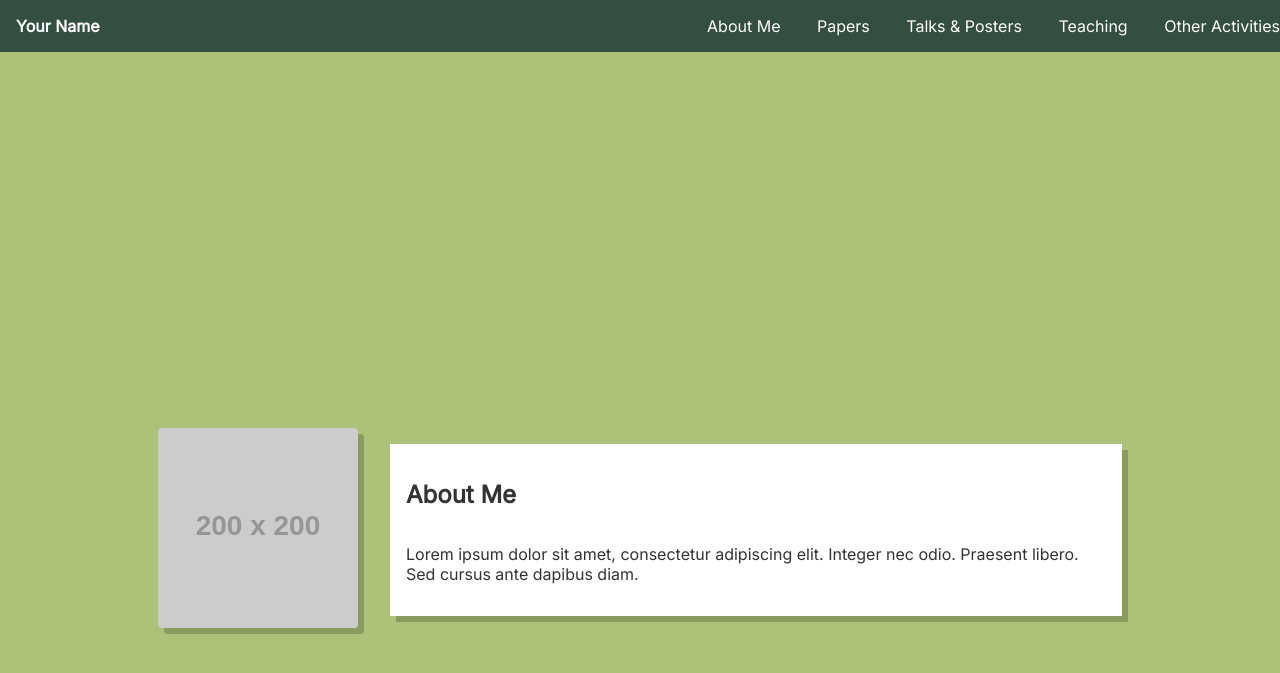
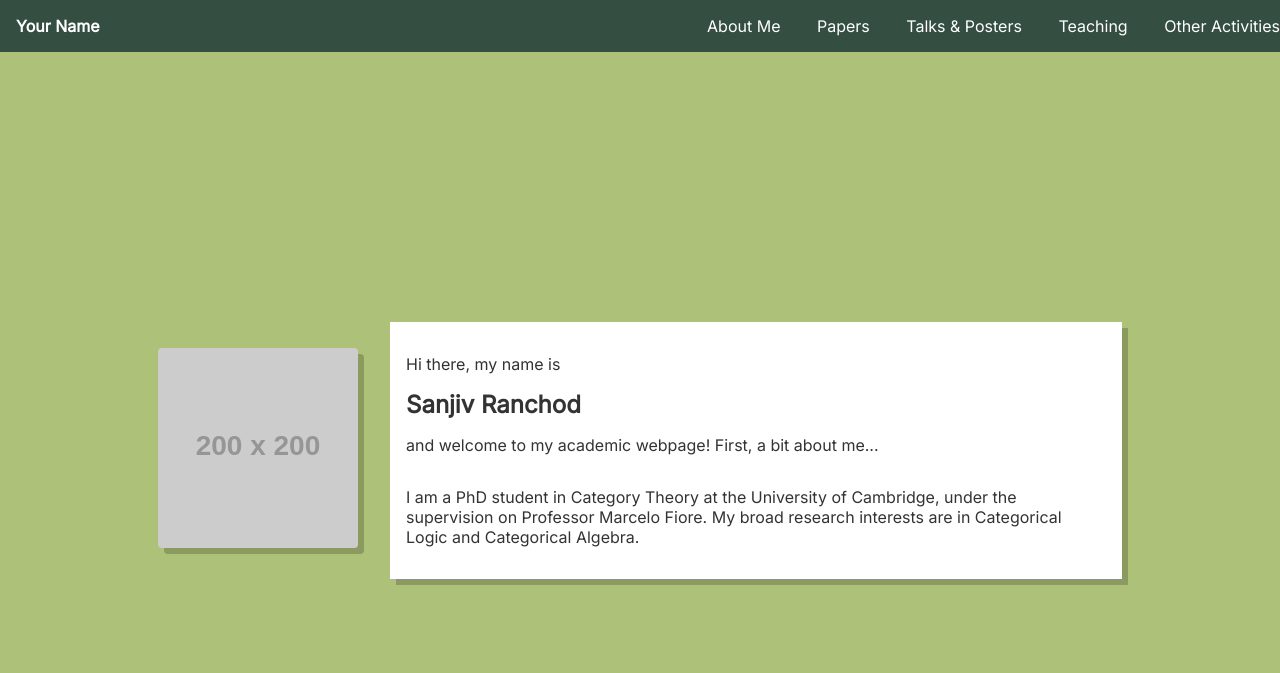
Before and after one commit to sanjiv-ranchod/website_test, a Jekyll site: the page built from index.md, in a window 1280 px wide and 900 px high. Shown: the top 673 px of the window. Built offline with Jekyll 4.4.1, drawn with Linux system fonts in a browser that asks for light colours.

Commit message:
padding, about content etc.

```diff
--- a/assets/css/style.css
+++ b/assets/css/style.css
@@ -58,7 +58,7 @@ html {
   justify-content: center;
   align-items: center;
   min-height: 100vh;
-  padding-top: 5em;
+  /* padding-top: 5em; */
   flex-wrap: wrap;
 }
 
@@ -156,5 +156,16 @@ html {
 }
 
 .paper-title{
-  color: var(--heading-colour)
+  margin-block-start: 0;
+  margin-block-end: 0;
 }
+
+.paper-title a {
+  color: var(--heading-colour);
+  text-decoration: none;
+}
+
+.about-myname {
+  margin-block-start: 0;
+  margin-block-end: 0;
+}
--- a/index.md
+++ b/index.md
@@ -9,8 +9,12 @@ layout: default
       <img src="https://via.placeholder.com/200" alt="Profile Image">
     </div>
     <div class="about-text">
-      <h2>About Me</h2>
-      <p>Lorem ipsum dolor sit amet, consectetur adipiscing elit. Integer nec odio. Praesent libero. Sed cursus ante dapibus diam.</p>
+      <p> Hi there, my name is </p>
+      <h2 class="about-myname">Sanjiv Ranchod</h2>
+      <p>and welcome to my academic webpage! First, a bit about me...</p>
+      <p>
+      I am a PhD student in Category Theory at the University of Cambridge, under the supervision on Professor Marcelo Fiore. My broad research interests are in Categorical Logic and Categorical Algebra.
+      </p>
     </div>
   </div>
 </section>
@@ -41,7 +45,6 @@ layout: default
             <a class="btn" href="{{ paper.pdf }}" target="_blank">PDF</a>
           {% endif %}
         </div>
-        <hr>
       </div>
     {% endfor %}
     </div>
```
